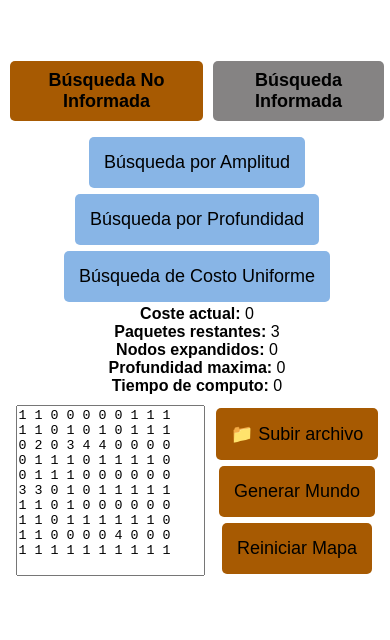
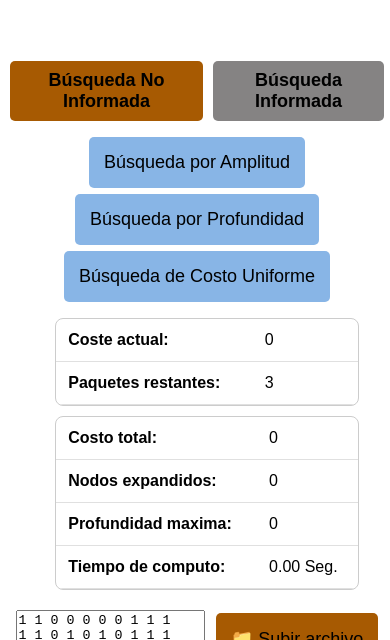
Before and after one commit to gustavoa6791/smart-drone-univalle, a React (Vite) app: page / in a window 390 px wide. Shown: the part 789-1429 px from the top of the page. Before the commit the page ends 1397 px from the top, so only its background shows below. Built offline with nearby package versions, Linux system fonts and the light colour scheme; the HTML template or start-up script is replaced by a standard one.

Commit message:
add total cost

```diff
--- a/src/Algorithms/BreadthFirstSearch.ts
+++ b/src/Algorithms/BreadthFirstSearch.ts
@@ -62,13 +62,21 @@ export function BreadthFirstSearch(
       const newPos: Position = { x: newX, y: newY }
       const newDir: Direction = { dx: dx, dy: dy }
 
+      let newCost = cost;
+
+      if (matriz[newY][newX] === 3) {
+        newCost += 8
+      }else{
+        newCost += 1
+      }
+
       queueNode.push({
         position: newPos,
         path: [...path, newPos],
         directions: [...directions, newDir],
         remainingPacks: newRemainingPacks,
         collectedPacks: newCollectedPacks,
-        cost: cost + 1
+        cost: newCost
       })
 
       visitedNode.add(posKey);
--- a/src/Algorithms/DepthFirstSearch.ts
+++ b/src/Algorithms/DepthFirstSearch.ts
@@ -7,6 +7,7 @@ export function DepthFirstSearch(
 ): {path: Position[] | null;
     expandedNodes: number;
     maxDepth: number;
+    totalCost: number;
     //computationTime: number
 } {
 
@@ -19,6 +20,7 @@ export function DepthFirstSearch(
         Array(GRID_SIZE).fill(false)
       ),
       collectedCount: 0,
+      cost: 0
     },
   ];
 
@@ -28,19 +30,20 @@ export function DepthFirstSearch(
 
   let expandedNodes = 0; //contador de nodos
   let maxDepth = 0 //profundidad maxima
+  let totalCost = 0;
 
   //const startTime = Date.now() //tiempo de inicio del algoritmo
 
   while (stack.length > 0) {
     // Obtener el nodo actual
-    const { pos, path, packagesCollected, collectedCount } = stack.pop()!;
+    const { pos, path, packagesCollected, collectedCount, cost } = stack.pop()!;
     expandedNodes++; //incrementar nodos expandidos
     maxDepth = Math.max(maxDepth, path.length); //actualizar la profundidad
-
+    totalCost = cost
     // Retornar si se han recogido todos los paquetes
     if (collectedCount === totalPackages) {
       //const computationTime = Date.now() - startTime; //tiempo total de ejecución
-      return { path, expandedNodes, maxDepth}
+      return { path, expandedNodes, maxDepth, totalCost}
     }
 
     // Explorar vecinos
@@ -68,17 +71,26 @@ export function DepthFirstSearch(
       if (visited.has(visitedKey)) continue;
       visited.add(visitedKey);
 
+      let newCost = cost;
+
+      if (grid[newY][newX] === 3) {
+        newCost += 8
+      }else{
+        newCost += 1
+      }
+
       // Agregar el nodo a la pila
       stack.push({
         pos: newPos,
         path: [...path, newPos],
         packagesCollected: newCollected,
         collectedCount: newCount,
+        cost: newCost
       });
     }
   }
   //const computationTime = Date.now() - startTime;
-  return {path:null, expandedNodes, maxDepth};
+  return {path:null, expandedNodes, maxDepth, totalCost};
 }
 
 function cloneCollectedMatrix(matrix: boolean[][]): boolean[][] {
--- a/src/App/App.css
+++ b/src/App/App.css
@@ -46,7 +46,7 @@
 }
 
 .world {
-  margin: 20px auto;
+  margin: 20px 0;
   text-align: center;
 }
 
@@ -125,7 +125,7 @@ textarea {
 }
 
 .container-tabs{
-  min-height: 20vh;
+  min-height: 230px;
 }
 
 .generate{
@@ -144,7 +144,7 @@ textarea {
 
 
 .container-tabs{
-  min-height: 25vh;
+  min-height: 260px;
 }
 
   .grid {
@@ -171,3 +171,27 @@ textarea {
     margin: 0;
   }
 }
+
+.result-table {
+  width: 100%;
+  border-collapse: separate;
+  border-spacing: 0;
+  border: 1px solid #ccc;
+  border-radius: 8px;
+  overflow: hidden;
+  margin: 10px;
+}
+
+.result-table th,
+.result-table td {
+  padding: 12px;
+  border-bottom: 1px solid #e0e0e0;
+  vertical-align: middle;
+  text-align: left;
+  min-width: 70px;
+}
+
+.result-table th {
+  background-color: #f9f9f9;
+  font-weight: bold;
+}
--- a/src/App/App.tsx
+++ b/src/App/App.tsx
@@ -69,6 +69,7 @@ function App() {
   const [dronePosition, setDronePosition] = useState<Position>(startPos);
 
   const [cost, setCost] = useState(0);
+  const [totalCost, setTotalCost] = useState(0);
 
   const [packagesLeft, setPackagesLeft] = useState(
     initialBase.flat().filter((cell) => cell === 4).length
@@ -104,6 +105,7 @@ function App() {
     setGrid(newGrid);
     setDronePosition(startPos);
     setCost(0);
+    setTotalCost(0);
     setPackagesLeft(newBase.flat().filter((cell) => cell === 4).length);
     setCompletionMessage(""); // Limpia cualquier mensaje anterior
     setExpandedNodes(0);
@@ -149,6 +151,7 @@ function App() {
     setGrid(newGrid);
     setDronePosition(startPos);
     setCost(0);
+    setTotalCost(0);
     setPackagesLeft(newBase.flat().filter((cell) => cell === 4).length);
   };
 
@@ -186,6 +189,7 @@ function App() {
     stopFlag.current = false;
     setCompletionMessage(""); //limpia el mensaje antes de iniciar
     setCost(0); // Reiniciar el costo a 0
+    setTotalCost(0)
     setExpandedNodes(0);
     setMaxDepth(0);
     setComputationTime(0);
@@ -194,7 +198,7 @@ function App() {
     const result = BreadthFirstSearch(baseGrid, dronePosition, packagesLeft);
     const endTime = Date.now();
 
-    const { path, extendedNodes, treeDepth, executionTime } = result;
+    const { path, extendedNodes, treeDepth, executionTime ,totalCost} = result;
 
     if (!path.length) {
       showCompletitionMessage("No se pueden alcanzar todos los paquetes.")
@@ -205,6 +209,7 @@ function App() {
     setExpandedNodes(extendedNodes);
     setMaxDepth(treeDepth);
     setComputationTime(executionTime);
+    setTotalCost(totalCost);
 
     let start = dronePosition;
 
@@ -233,7 +238,7 @@ function App() {
     const result = UniformCostSearch(baseGrid, dronePosition, packagesLeft);
     const endTime = Date.now();
 
-    const { path, nodesExpanded, maxDepth, computationTime } = result;
+    const { path, nodesExpanded, maxDepth, computationTime, totalCost } = result;
 
     if (!path?.length) {
       alert("No se pueden alcanzar todos los paquetes.");
@@ -244,6 +249,7 @@ function App() {
     setExpandedNodes(nodesExpanded);
     setMaxDepth(maxDepth);
     setComputationTime(computationTime);
+    setTotalCost(totalCost)
 
     let start = dronePosition;
 
@@ -283,6 +289,7 @@ function App() {
     setExpandedNodes(metrics.expandedNodes);
     setMaxDepth(metrics.treeDepth);
     setComputationTime(metrics.computationTime);
+    setTotalCost(metrics.totalCost)
 
     let start = dronePosition;
 
@@ -319,6 +326,7 @@ function App() {
     setExpandedNodes(result.metrics.expandedNodes);
     setMaxDepth(result.metrics.treeDepth);
     setComputationTime(result.metrics.computationTime);
+    setTotalCost(result.metrics.totalCost);
 
     let start = dronePosition;
 
@@ -359,6 +367,7 @@ function App() {
     setExpandedNodes(result.expandedNodes);
     setMaxDepth(result.maxDepth);
     setComputationTime(endTime - startTime);
+    setTotalCost(result.totalCost)
 
     let start = dronePosition;
 
@@ -381,6 +390,7 @@ function App() {
     <div className="container">
       <h1><img src="/icono_univalle.ico" alt="" /> Smart Drone 🚁 </h1>
       <div className="sub-contaioner">
+        <div>
           <div className="grid">
             {grid.map((row, y) =>
               row.map((cell, x) => {
@@ -398,6 +408,11 @@ function App() {
               })
             )}
           </div>
+          <div>
+            {completionMessage && <p className="completion-message" dangerouslySetInnerHTML={{ __html: completionMessage }}></p>}
+          </div>
+        </div>
+
         <div className="world">
           <div className="controls">
 
@@ -457,12 +472,21 @@ function App() {
             </div>
 
             <div>
-              <p><b>Coste actual:</b> {cost}</p>
-              <p><b>Paquetes restantes:</b> {packagesLeft}</p>
-              <p><b>Nodos expandidos:</b> {expandedNodes}</p>
-              <p><b>Profundidad maxima:</b> {maxDepth}</p>
-              <p><b>Tiempo de computo:</b> {computationtime}</p>
-              {completionMessage && <p className="completion-message" dangerouslySetInnerHTML={{ __html: completionMessage }}></p>}
+              <table className="result-table">
+                <tbody>
+                  <tr><td><b>Coste actual:</b> </td><td>{cost}</td></tr>
+                  <tr><td><b>Paquetes restantes:</b> </td><td>{packagesLeft}</td></tr>
+                </tbody>
+              </table>
+
+              <table className="result-table">
+                <tbody>
+                  <tr><td><b>Costo total:</b></td><td>{totalCost}</td></tr>
+                  <tr><td><b>Nodos expandidos:</b></td><td>{expandedNodes}</td></tr>
+                  <tr><td><b>Profundidad maxima:</b></td><td>{maxDepth}</td></tr>
+                  <tr><td><b>Tiempo de computo:</b></td><td>{computationtime.toFixed(2) } Seg.</td></tr>
+                </tbody>
+              </table>
             </div>
           </div>
 
--- a/src/Models/AlgorithmsModels.ts
+++ b/src/Models/AlgorithmsModels.ts
@@ -42,6 +42,7 @@ export interface QueueNode {
     path: Position[]; //arreglo con el camino recorrido
     packagesCollected: boolean[][]; //para saber si recogio los paquetes
     collectedCount: number; //contador con el numero total de paquetes recogidos
+    cost: number;
   }
 
 // Se expanden en las 4 direcciones: derecha, izquierda, arriba y abajo.
```
Lines whose indentation alone changed are shown as unchanged.
